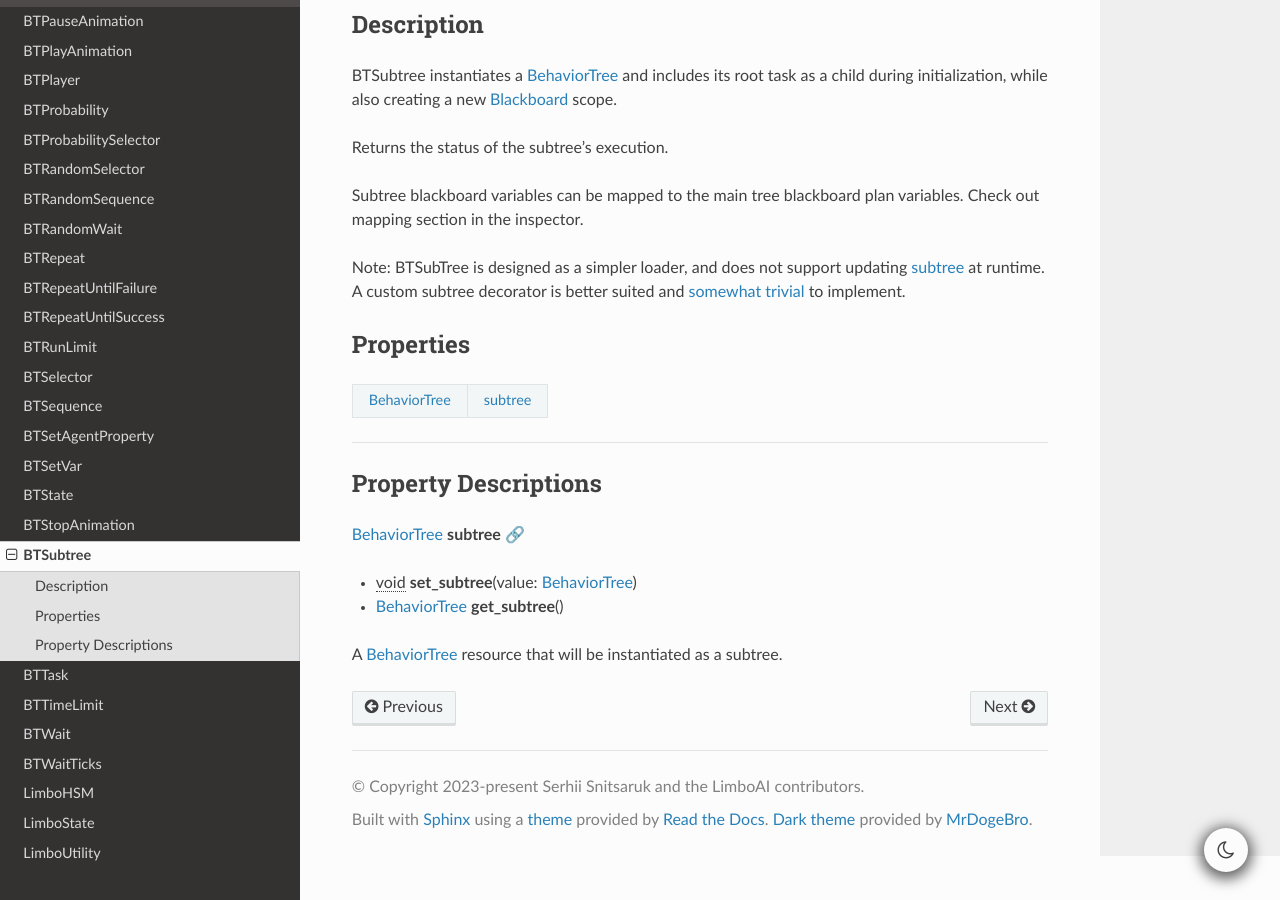
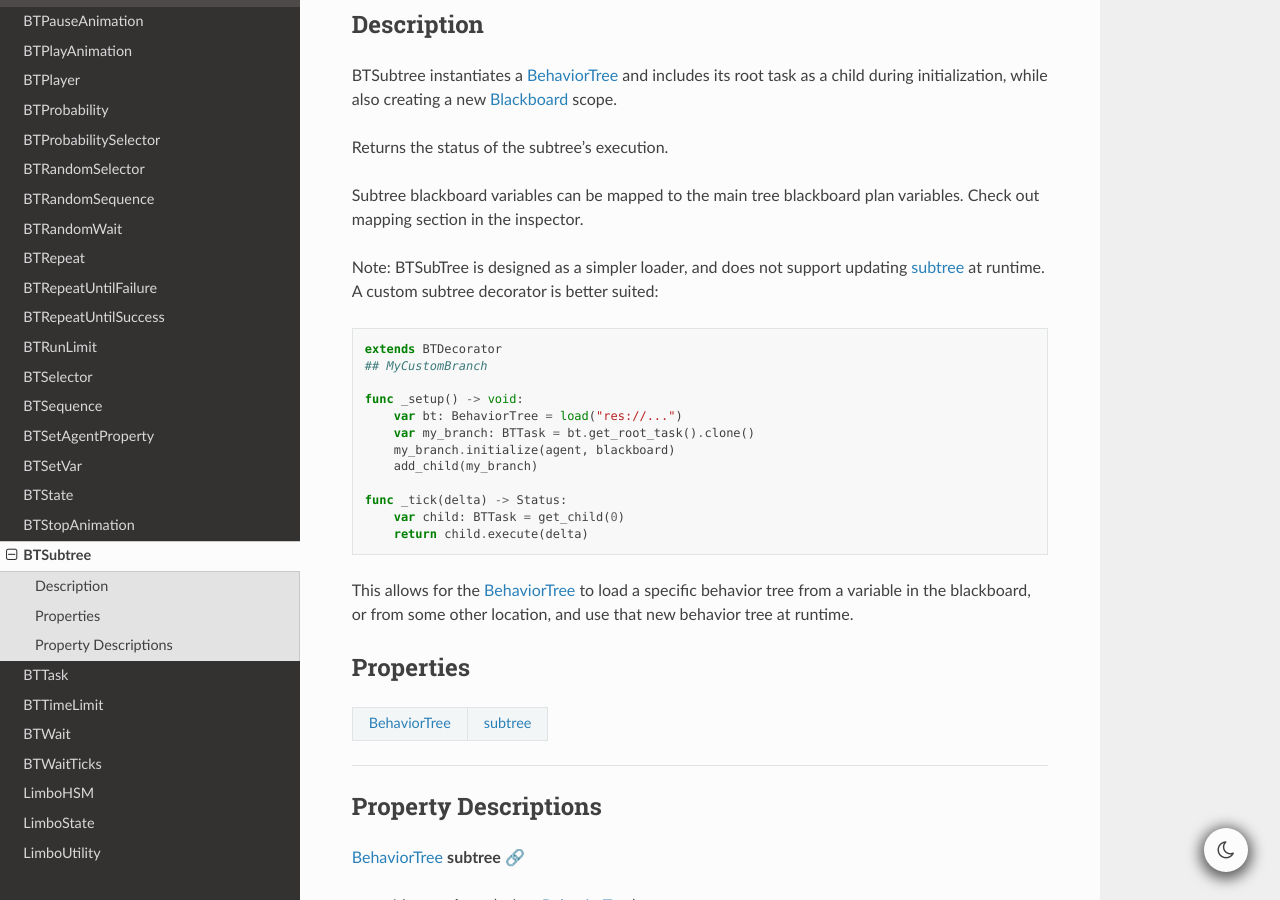
Before and after one commit to limbonaut/limboai, a Sphinx documentation site: the page built from doc/source/classes/class_btsubtree.rst, in a window 1280 px wide and 900 px high, scrolled down 248 px. Built offline with Sphinx 7.4.7 and the Read the Docs theme 3.1.0, drawn with Linux system fonts in a browser that asks for light colours; pages that are not in the unit, such as notebooks, are missing from menus.

Commit message:
Docs: Dynamic sub tree example in BTSubTree
Pull the example of a dynamic subtree from the previously-linked ticket into the documentation to make it more discoverable.

```diff
--- a/doc/source/classes/class_btsubtree.rst
+++ b/doc/source/classes/class_btsubtree.rst
@@ -25,7 +25,24 @@ Returns the status of the subtree's execution.
 
 Subtree blackboard variables can be mapped to the main tree blackboard plan variables. Check out mapping section in the inspector.
 
-Note: BTSubTree is designed as a simpler loader, and does not support updating :ref:`subtree<class_BTSubtree_property_subtree>` at runtime. A custom subtree decorator is better suited and `somewhat trivial <https://github.com/limbonaut/limboai/issues/94#issuecomment-2068833610>`__ to implement.
+Note: BTSubTree is designed as a simpler loader, and does not support updating :ref:`subtree<class_BTSubtree_property_subtree>` at runtime. A custom subtree decorator is better suited:
+
+.. code:: gdscript
+
+   extends BTDecorator
+   ## MyCustomBranch
+
+   func _setup() -> void:
+       var bt: BehaviorTree = load("res://...")
+       var my_branch: BTTask = bt.get_root_task().clone()
+       my_branch.initialize(agent, blackboard)
+       add_child(my_branch)
+
+   func _tick(delta) -> Status:
+       var child: BTTask = get_child(0)
+       return child.execute(delta)
+
+This allows for the :ref:`BehaviorTree<class_BTDecorator>` to load a specific behavior tree from a variable in the blackboard, or from some other location, and use that new behavior tree at runtime.
 
 .. rst-class:: classref-reftable-group
 
```
